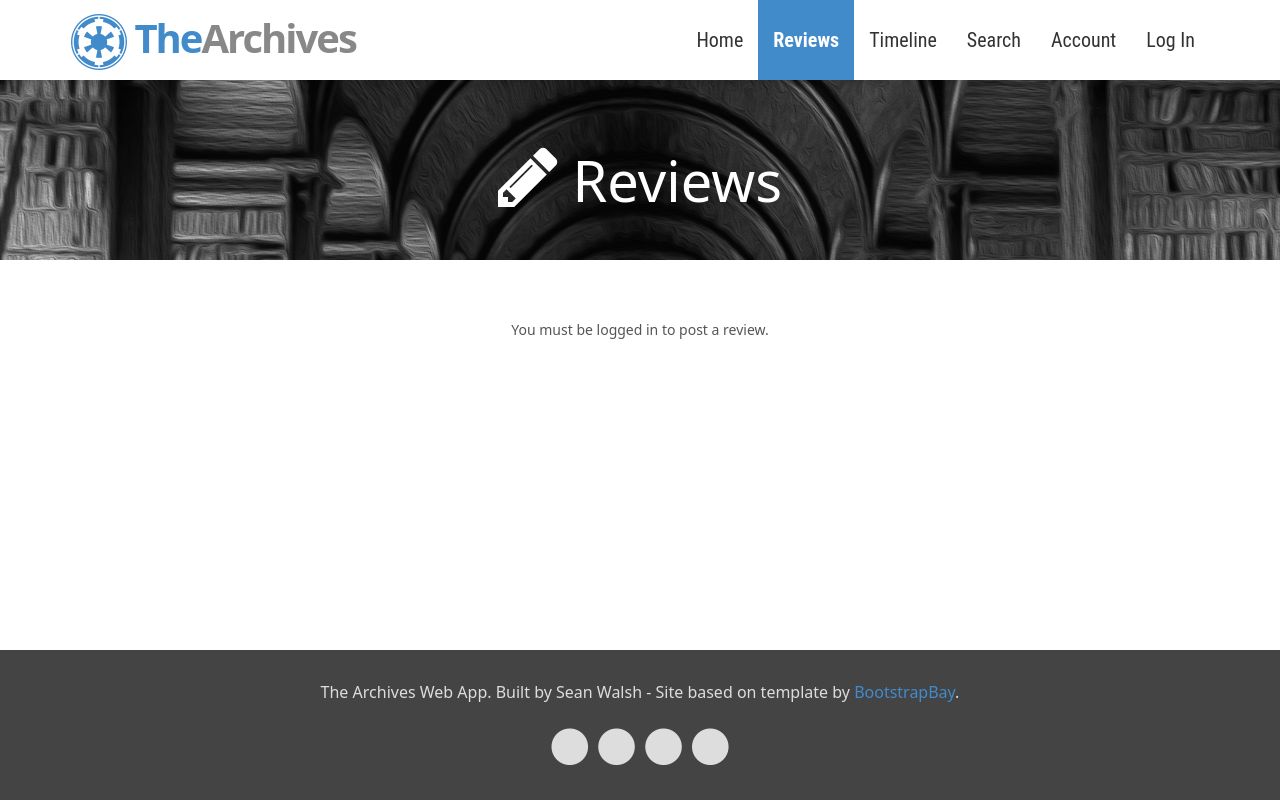
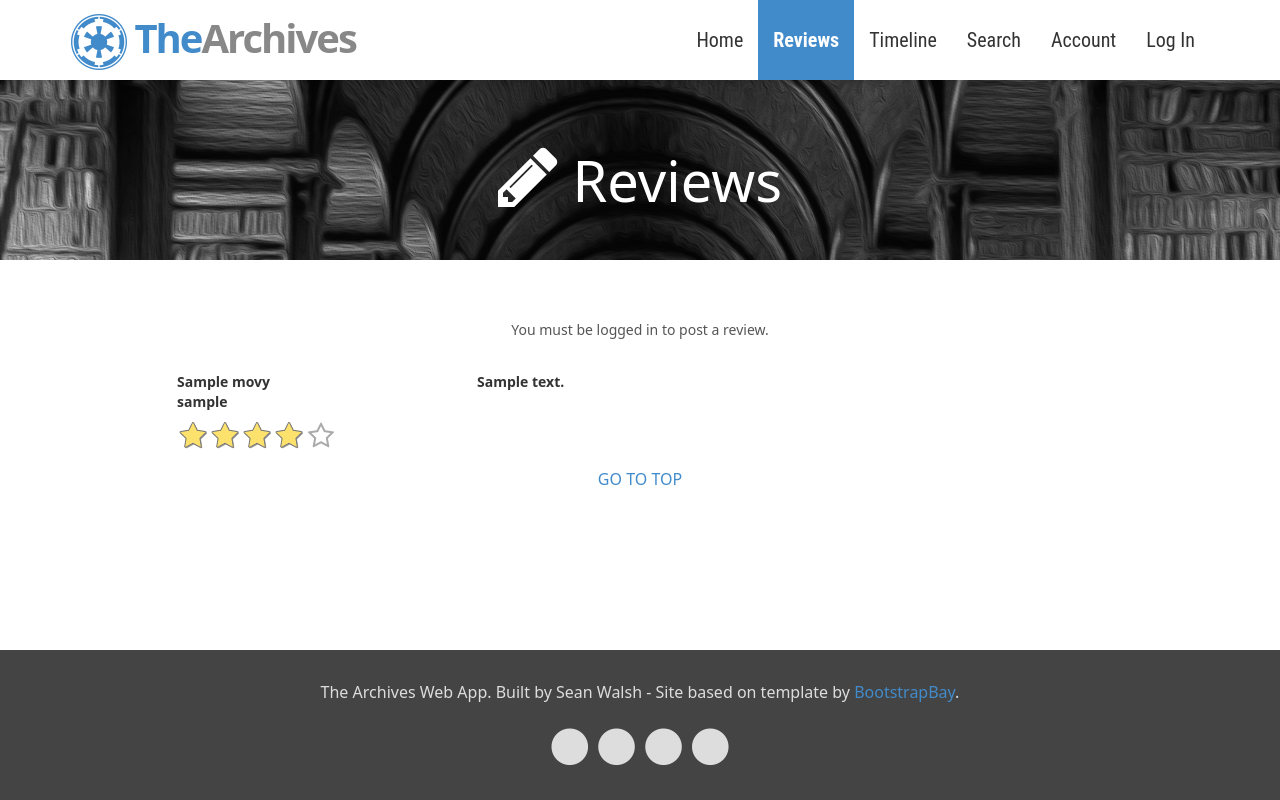
Before and after one commit to KebertXela87/sql-project, a Flask app: page /reviews in a window 1280 px wide. Run offline with Flask 2, Linux system fonts and the light colour scheme; a database or web service that is not in the repository returns one stand-in record (values such as "Sample title"); parts of the project's set-up code (start-up, migrations or seed data) failed here and were passed over; some libraries are stand-ins or nearby versions.

Commit message:
Fleshed out the reviews page.

```diff
--- a/server.py
+++ b/server.py
@@ -3,6 +3,7 @@ import psycopg2.extras
 import os, uuid
 from flask import Flask, render_template, request, redirect, url_for, session, Markup
 import flask.ext.login as flask_login
+from flask_login import current_user
 from flask.ext.socketio import SocketIO, emit
 from flask_wtf import Form
 from wtforms import StringField, SelectField, SubmitField, IntegerField
@@ -157,16 +158,46 @@ def reviews():
         item = form.items.data
         thereview = form.review_text.data
         therating = request.form['rating']
+        theuser = current_user.id
 
-        reviewText = Markup(thereview)
-        return render_template('testreview.html', currentpage='reviews', name=item, reviewText=reviewText, therating=therating)
+        # get item id
+        cur.execute("SELECT timeline_id FROM movies WHERE title = %s UNION SELECT timeline_id FROM novels WHERE title = %s UNION SELECT timeline_id FROM ya_books WHERE title = %s UNION SELECT timeline_id FROM short_stories WHERE title = %s UNION SELECT timeline_id FROM comics WHERE title = %s UNION SELECT timeline_id FROM tv_shows WHERE title = %s;", (item, item, item, item, item, item))
+        item_id = cur.fetchone()
+
+        # get user id
+        cur.execute("SELECT id FROM users WHERE username = %s;", (theuser,))
+        user_id = cur.fetchone()
+
+        # insert review into review database
+        try:
+            cur.execute("INSERT INTO reviews (reviewer_id, review_text, review_item_id, review_rating) VALUES (%s, %s, %s, %s);", (user_id[0], thereview, item_id[0], therating))
+        except:
+            print("Error inserting review...")
+            db.rollback()
+        db.commit()
 
     q = "SELECT title FROM movies UNION SELECT title FROM novels UNION SELECT title FROM ya_books UNION SELECT title FROM short_stories UNION SELECT title FROM comics UNION SELECT title FROM tv_shows ORDER BY title;"
     cur.execute(q)
     results = cur.fetchall()
     form.items.choices = [(result['title'], result['title']) for result in results]
 
-    return render_template('reviews.html', currentpage='reviews', form=form)
+    #print out the reviews
+    cur.execute("SELECT id, reviewer_id, review_text, review_item_id, review_rating FROM reviews ORDER BY id DESC;")
+    results = cur.fetchall()
+
+    reviewResults = []
+
+    if(len(results) > 0):
+        for result in results:
+            cur.execute("SELECT username FROM users WHERE id = %s;", (result[1],))
+            user_name = cur.fetchone()
+            cur.execute("SELECT title FROM movies WHERE timeline_id = %s UNION SELECT title FROM novels WHERE timeline_id = %s UNION SELECT title FROM ya_books WHERE timeline_id = %s UNION SELECT title FROM short_stories WHERE timeline_id = %s UNION SELECT title FROM comics WHERE timeline_id = %s UNION SELECT title FROM tv_shows WHERE timeline_id = %s;", (result[3], result[3], result[3], result[3], result[3], result[3]))
+            item_name = cur.fetchone()
+            reviewText = Markup(result[2])
+            tmp = {'username': user_name[0], 'review_text': reviewText, 'item_name': item_name[0], 'rating': result[4]}
+            reviewResults.append(tmp)
+
+    return render_template('reviews.html', currentpage='reviews', form=form, reviewResults=reviewResults)
 
 @app.route('/timeline')
 def timeline():
@@ -225,6 +256,7 @@ def new_search(sTerm):
     else:
         emit('showNoResults')
 
+
 #form classes
 class ReviewForm(Form):
     items = SelectField(u'Pick an item', validators=[DataRequired()])
--- a/static/css/timeline.css
+++ b/static/css/timeline.css
@@ -161,3 +161,31 @@ table.timeline td, table.timeline th {
 #searchpane, #noresults {
   visibility: hidden;
 }
+
+
+/**********************************************************************/
+/******************** REVIEW TABLE ************************************/
+/**********************************************************************/
+
+
+table.reviewtable td {
+	padding: 12px 12px 12px 12px;
+	vertical-align: top;
+	font-weight: bold;
+	color: #333;
+}
+
+table.reviewtable tr:nth-child(even) {
+	color: #898989;
+	background-color: #dedede;
+}
+
+.item > td:first-child {
+  border-radius: 25px 0 0 25px;
+  -moz-border-radius: 25px 0 0 25px;
+}
+
+.item > td:last-child {
+  border-radius: 0 25px 25px 0;
+  -moz-border-radius: 0 25px 25px 0;
+}
--- a/static/js/controller.js
+++ b/static/js/controller.js
@@ -42,6 +42,7 @@ ArchivesApp.controller('ArchivesController', function($scope){
         console.log('Connected');
     });
 
+
     $scope.search = function search() {
         console.log('Searching for: ', $scope.searchTerm);
         $scope.searchResults = [];
--- a/templates/layout.html
+++ b/templates/layout.html
@@ -146,6 +146,13 @@
         	'hoverOnClear':false
         });
 
+        $(".display-id").rating({
+        	'displayOnly':true,
+        	'size':'xs',
+        	'emptyStar':'<i class="fa fa-star-o"></i>',
+        	'filledStar':'<i class="fa fa-star"></i>'
+        });
+
         $(document).ready(function() {
 
     	    $('.mobileSlider').flexslider({
--- a/templates/reviews.html
+++ b/templates/reviews.html
@@ -39,6 +39,30 @@
 				<div class="text-center">You must be logged in to post a review.</div>
 			{% endif %}
 
+			<div id="reviewpane">
+				<br>
+				<table class="text-left col-md-10 reviewtable center">
+                    {% for row in reviewResults %}
+                    	<tr class="item">
+                    		<td style="width:300px">
+                    			{{row['item_name']}}
+                    			<br/>
+                    			{{row['username']}}
+                    			<br/>
+                    			<input class="display-id" type="text" value="{{row['rating']}}" name="rating">
+                    		</td>
+                    		<td colspan="3">{{row['review_text']}}</td>
+                    	</tr>
+                    	<!--<tr>-->
+                    	<!--	<td colspan="3">{{row['review_text']}}</td>-->
+                    	<!--</tr>-->
+	                {% endfor %}
+                </table>
+            </div>
+
+            <p class="text-center">
+            <a href="#topWrap">GO TO TOP</a>
+            </p>
 
 		</div>
 	</div>
--- a/thearchives.sql
+++ b/thearchives.sql
@@ -34,9 +34,10 @@ CREATE TABLE users (
 DROP TABLE IF EXISTS reviews;
 CREATE TABLE reviews (
     id SERIAL NOT NULL,
-    user_id int NOT NULL REFERENCES users(id),
+    reviewer_id int NOT NULL REFERENCES users(id),
     review_text text NOT NULL DEFAULT '',
     review_item_id int NOT NULL,
+    review_rating dec NOT NULL,
     PRIMARY KEY (id)
 );
 
```
